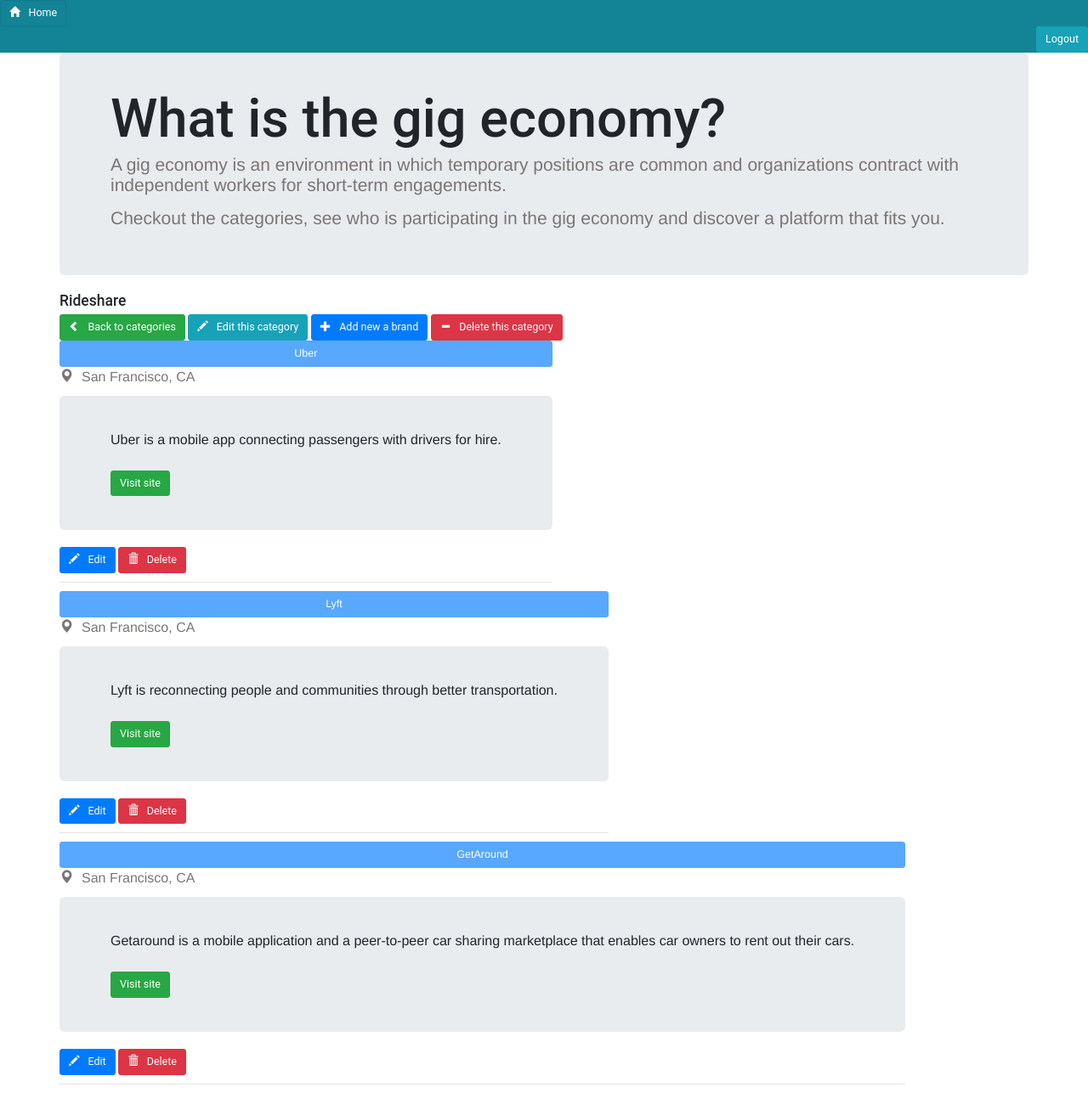
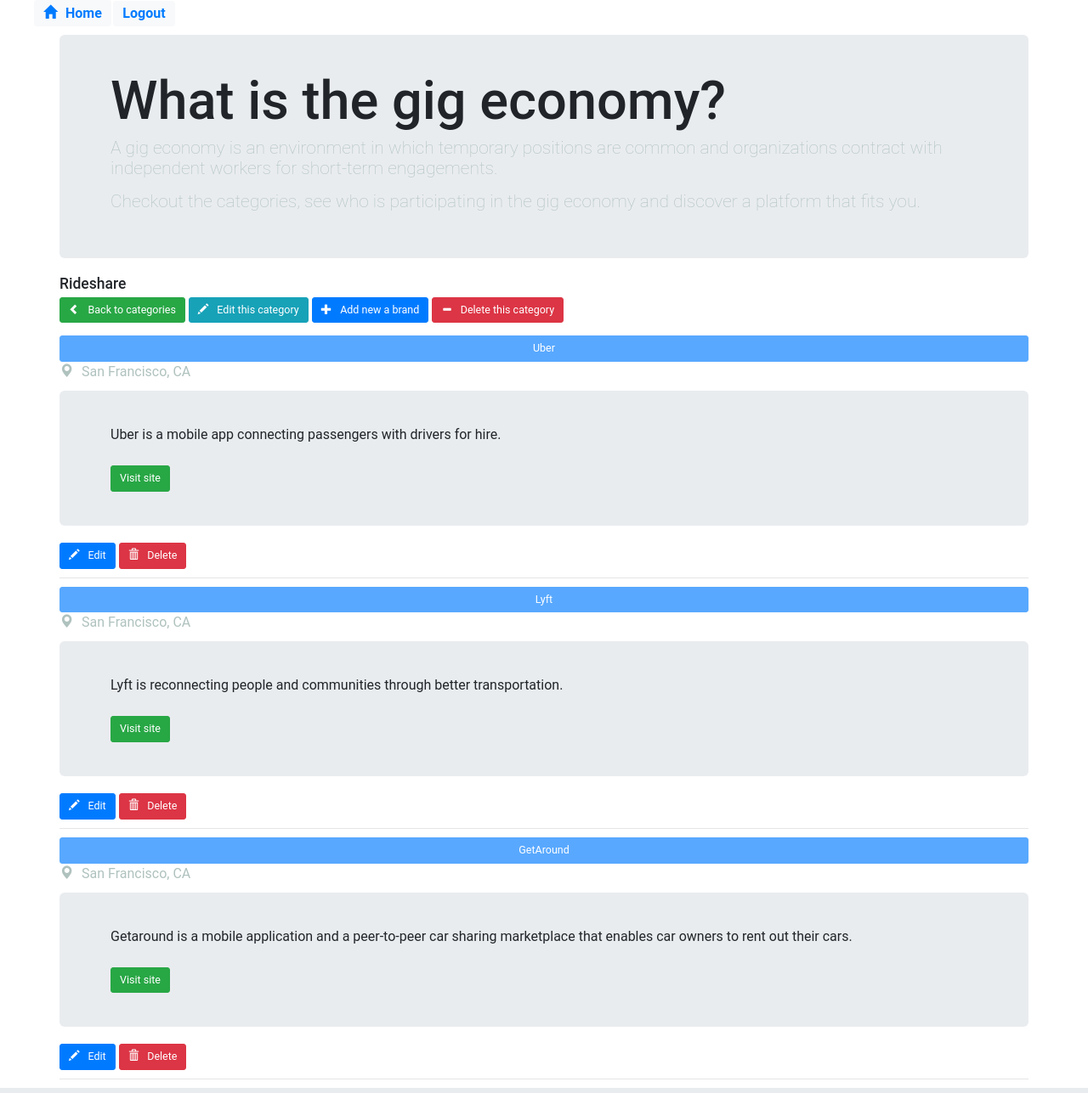
Before and after one commit to huyenhoang/catalog-app, a Flask app: page /categories/1/ in a window 1280 px wide. Shown: the whole page at 85% size. Run offline with Flask 2, Linux system fonts and the light colour scheme; a user stored in the database is signed in; parts of the project's set-up code (start-up, migrations or seed data) failed here and were passed over; some libraries are stand-ins or nearby versions.

Commit message:
Updated templates, css and pyhon for PEP8

```diff
--- a/application.py
+++ b/application.py
@@ -1,14 +1,16 @@
-from flask import Flask, render_template, redirect, url_for, request, flash, jsonify
+from flask import Flask, render_template, redirect
+from flask import url_for, request, flash, jsonify
+from flask import make_response
+from flask import session as login_session
 from sqlalchemy import create_engine
 from sqlalchemy.orm import sessionmaker
 from category_db_setup import Categories, Base, Brands, User
-from flask import session as login_session
-import random, string
 from oauth2client.client import flow_from_clientsecrets
 from oauth2client.client import FlowExchangeError
+import random
+import string
 import httplib2
 import json
-from flask import make_response
 import requests
 
 
@@ -31,6 +33,7 @@
     login_session['state'] = state
     return render_template('login.html', STATE=state)
 
+
 @app.route('/gconnect', methods=['POST'])
 def gconnect():
     # Check state token if valid
@@ -52,7 +55,7 @@
         return response
     # check that the access token is valid
     access_token = credentials.access_token
-    url = ('https://www.googleapis.com/oauth2/v1/tokeninfo?access_token=%s'% access_token)
+    url = ('https://www.googleapis.com/oauth2/v1/tokeninfo?access_token=%s' % access_token)
     h = httplib2.Http()
     result = json.loads(h.request(url, 'GET')[1])
     # if there was an error in access token info, abort.
@@ -144,7 +147,9 @@
         response.headers['Content-Type'] = 'application/json'
         return response
 
-#Login with facebook
+# Login with facebook
+
+
 @app.route('/fbconnect', methods=['POST'])
 def fbconnect():
     if request.args.get('state') != login_session['state']:
@@ -153,7 +158,7 @@
     return response
     access_token = request.data
     app_id = json.loads(open('fb_client_secrets.json'), 'r'())['web']['app_secret']
-    url = 'https://graph.facebook.com/oauth/access_token?grant_type=fb_exchange_token&client_id=%s&client_secret=%s&fb_exchange_token=%s' % (app_id,app_secret,access_token)
+    url = 'https://graph.facebook.com/oauth/access_token?grant_type=fb_exchange_token&client_id=%s&client_secret=%s&fb_exchange_token=%s' % (app_id, app_secret, access_token)
     h = httplib2.Http()
     result = h.request(url, 'GET')[1]
     userinfo_url = "http://graph.facebook.com/v2.2/me"
@@ -167,7 +172,7 @@
     login_session['email'] = data["email"]
     login_session['facebook_id'] = data["id"]
 
-#get user pic
+# get user pic
     url = 'https://graph.facebook/v2.2/me/picture?%s&redirect=0&height=200&width=200' % token
     h = httplib2.Http()
     result = h.request(url, 'GET')[1]
@@ -186,49 +191,53 @@
     output += 'img src="'
     output += login_session['picture']
     output += ' " style="width: 300px; height: 300px; border-radius: 150px; -webskit-border-radius: 150px;-moz-border-radius: 150px;">'
-    flash("you are now logged in as %s" %login_session['username'])
+    flash("you are now logged in as %s" % login_session['username'])
     return output
+
 
 @app.route('/fbdisconnect')
 def fbdisconnect():
-  facebook_id = login_session['facebook_id']
-  url = 'https://graph.facebook.com/%s/permissions' % facebook_id
-  h = httplib2.Http()
-  result = h.request(url, 'DELETE')[1]
-  del login_session['username']
-  del login_session['email']
-  del login_session['picture']
-  del login_session['user_id']
-  del login_session['facebook_id']
-  return "you have been logged out"
-
-@app.route('/disconnect')
-def disconnect():
-  if 'provider' in login_session:
-    if login_session['provider'] == 'google':
-      gdisconnect()
-      del login_session['gplus_id']
-      del login_session['credentials']
-    if login_session['provider'] == 'facebook':
-      fbdisconnect()
-      del login_session['facebook_id']
+    facebook_id = login_session['facebook_id']
+    url = 'https://graph.facebook.com/%s/permissions' % facebook_id
+    h = httplib2.Http()
+    result = h.request(url, 'DELETE')[1]
     del login_session['username']
     del login_session['email']
     del login_session['picture']
     del login_session['user_id']
-    del login_session['provider']
-    flash("You have successfully been logged out.")
-    return redirect(url_for('showRestaurants'))
-  else:
-    flash("You were not logged in to begin with!")
-    redirect(url_for('showCategories'))
+    del login_session['facebook_id']
+    return "you have been logged out"
+
+
+@app.route('/disconnect')
+def disconnect():
+    if 'provider' in login_session:
+        if login_session['provider'] == 'google':
+            gdisconnect()
+            del login_session['gplus_id']
+            del login_session['credentials']
+        if login_session['provider'] == 'facebook':
+            fbdisconnect()
+            del login_session['facebook_id']
+        del login_session['username']
+        del login_session['email']
+        del login_session['picture']
+        del login_session['user_id']
+        del login_session['provider']
+        flash("You have successfully been logged out.")
+        return redirect(url_for('showRestaurants'))
+    else:
+        flash("You were not logged in to begin with!")
+        redirect(url_for('showCategories'))
 
 # API Endpoints
+
 
 @app.route('/categories/JSON')
 def categoriesJSON():
     categories = session.query(Categories).all()
     return jsonify(Categories=[cat.serialize for cat in categories])
+
 
 @app.route('/categories/<int:category_id>/brands/JSON')
 def brandsJSON(category_id):
@@ -236,26 +245,31 @@
     brands = session.query(Brands).filter_by(category_id=category_id).all()
     return jsonify(Brands=[inc.serialize for inc in brands])
 
+
 @app.route('/categories/<int:category_id>/brands/<int:brand_id>/JSON')
 def brandDataJSON(category_id, brand_id):
     brand = session.query(Brands).filter_by(id=brand_id).one()
     return jsonify(Info=brand.serialize)
 
 # Show all categories
+
+
 @app.route('/')
 @app.route('/categories/')
 def showCategories():
     category = session.query(Categories).order_by(Categories.category)
-    #if 'username' not in login_session:
-        #return render_template('publiccategory.html', category=category)
-    #else:
-    return render_template('category.html', category=category)
+    if 'username' not in login_session:
+        return render_template('publiccategory.html', category=category)
+    else:
+        return render_template('category.html', category=category)
 
 # Add new a category
+
+
 @app.route('/categories/new/', methods=['GET', 'POST'])
 def newCategory():
-    #if 'username' not in login_session:
-        #return redirect('/login')
+    if 'username' not in login_session:
+        return redirect('/login')
     if request.method == 'POST':
         newCategory = Categories(category=request.form['name'], user_id=login_session['user_id'])
         session.add(newCategory)
@@ -266,11 +280,13 @@
         return render_template('newCategory.html')
 
 # Edit a category
+
+
 @app.route('/categories/<int:category_id>/edit/', methods=['GET', 'POST'])
 def editCategory(category_id):
-    #if 'username' not in login_session:
-        #return redirect('/login')
-    editedCategory =session.query(Categories).filter_by(id=category_id).one()
+    if 'username' not in login_session:
+        return redirect('/login')
+    editedCategory = session.query(Categories).filter_by(id=category_id).one()
     if request.method == 'POST':
         if request.form['name']:
             editedCategory.category = request.form['name']
@@ -280,11 +296,13 @@
         return render_template('editCategory.html', category=editedCategory)
 
 # Delete a category
+
+
 @app.route('/categories/<int:category_id>/delete/', methods=['GET', 'POST'])
 def deleteCategory(category_id):
     categoryToDelete = session.query(Categories).filter_by(id=category_id).one()
-    #if 'username' not in login_session:
-        #return redirect('/login')
+    if 'username' not in login_session:
+        return redirect('/login')
     if categoryToDelete.user_id != login_session['user_id']:
         return "<script>function myFunction() {alert('Sorry but you are not authorized to delete this category.');}</script>/body onload='myFunction()''>"
     if request.method == 'POST':
@@ -296,22 +314,26 @@
         return render_template('deleteCategory.html', category=categoryToDelete)
 
 # Show individual category's brands (previously GigEconomy)
+
+
 @app.route('/categories/<int:category_id>/')
 @app.route('/categories/<int:category_id>/brands/')
 def showBrands(category_id):
     category = session.query(Categories).filter_by(id=category_id).one()
     owner = getUserInfo(category.user_id)
     brands = session.query(Brands).filter_by(category_id=category_id)
-    #if 'username' not in login_session or owner.id != login_session['user_id']:
-        #return render_template('publicbrands.html', brands=brands, category=category, owner=owner)
-    #else:
-    return render_template('brands.html', category=category, brands=brands, owner=owner)
+    if 'username' not in login_session or owner.id != login_session['user_id']:
+        return render_template('publicbrands.html', brands=brands, category=category, owner=owner)
+    else:
+        return render_template('brands.html', category=category, brands=brands, owner=owner)
 
 # Add a new brand
+
+
 @app.route('/categories/<int:category_id>/brands/new/', methods=['GET', 'POST'])
 def newBrand(category_id):
-    #if 'username' not in login_session:
-        #return redirect('/login')
+    if 'username' not in login_session:
+        return redirect('/login')
     if request.method == 'POST':
         newBrand = Brands(name=request.form['name'], location=request.form['location'], description=request.form['description'], website=request.form['website'], category_id=category_id, user_id=login_session['user_id'])
         session.add(newBrand)
@@ -322,10 +344,12 @@
         return render_template('newBrand.html', category_id=category_id)
 
 # Edit a brand
+
+
 @app.route('/categories/<int:category_id>/brands/<int:brand_id>/edit/', methods=['GET', 'POST'])
 def editBrand(category_id, brand_id):
-    #if 'username' not in login_session:
-        #return redirect('/login')
+    if 'username' not in login_session:
+        return redirect('/login')
     editedBrand = session.query(Brands).filter_by(id=brand_id).one()
     if request.method == 'POST':
         if request.form['name']:
@@ -344,10 +368,12 @@
         return render_template('editBrand.html', category_id=category_id, brand_id=brand_id, inc=editedBrand)
 
 # Delete a brand
+
+
 @app.route('/categories/<int:category_id>/brands/<int:brand_id>/delete/', methods=['GET', 'POST'])
 def deleteBrand(category_id, brand_id):
-    #if 'username' not in login_session:
-        #return redirect('/login')
+    if 'username' not in login_session:
+        return redirect('/login')
     deletedBrand = session.query(Brands).filter_by(id=brand_id).one()
     if request.method == 'POST':
         if request.form['name']:
@@ -360,22 +386,26 @@
         return render_template('deleteBrand.html', category_id=category_id, brand_id=brand_id, inc=deletedBrand)
 
 # for users
+
+
 def getUserID(email):
     try:
-        user = session.query(User).filter_by(email = email).one()
+        user = session.query(User).filter_by(email=email).one()
         return user.id
     except:
         return None
 
+
 def getUserInfo(user_id):
-    user = session.query(User).filter_by(id = user_id).one()
+    user = session.query(User).filter_by(id=user_id).one()
     return user
 
+
 def createUser(login_session):
-    newUser = User(name = login-session['username'], email = login_session['email'], picture = login_session['picture'])
+    newUser = User(name=login-session['username'], email=login_session['email'], picture=login_session['picture'])
     session.add(newUser)
     session.commit()
-    user = session.query(User).filter_by(email = login_session['email']).one()
+    user = session.query(User).filter_by(email=login_session['email']).one()
     return user.id
 
 if __name__ == '__main__':
--- a/static/styles.css
+++ b/static/styles.css
@@ -1,45 +1,59 @@
 * {
-	font-family: "Helvetica Neue Bold", Roboto, Helvetica, Arial, sans-serif;
+	font-family: Roboto, Helvetica, Arial, sans-serif;
 	font-weight: 700;
 }
 
 h1 {
-	font-family: "Helvetica Neue Light", Roboto, Helvetica, Arial, sans-serif;
-	font-size: 50px;
-	color: #51453B;
+	font-family: Roboto, Helvetica, Arial, sans-serif;
+	font-size: 40px;
+	color: #A5C2E6;
 	line-height: 60px;
-	font-weight: 300;
+	font-weight: 200;
 }
 
 h2 {
 	font-size: 24px;
-	color: #42C3C9;
+	color: #A5C2E6;
 	line-height: 29px;
 }
 
 h3 {
 	font-size: 18px;
-	color: #4A4A4A;
+	color: #A5C2E6;
 	line-height: 23px;
 }
 p {
- 	font-family: "Helvetica Neue", Roboto, Helvetica, Arial, sans-serif;
+ 	font-family: Roboto, Helvetica, Arial, sans-serif;
  	font-size: 16px;
- 	color: #7B7573;
+ 	color: #AFC2BE;
  	line-height: 24px;
  	font-weight: 400;
  }
+
 strong {
  	font-size: 16px;
- 	color: #7B7573;
+ 	color: #A5C2E6;
  	line-height: 24px;
  }
 
 a {
- 	font-size: 14px;
- 	color: #0093B9;
- 	line-height: 17px;
+ 	font-size: 16px;
+ 	color: #A5C2E6;
+ 	line-height: 18px;
  }
+
+ .cancel {
+	 float: right;
+	 clear:both;
+ }
+
+ .brand-info {
+	 width: 100%;
+ }
+
+.head {
+	color: white;
+}
 
 .btn {
 	padding: 20px;
@@ -66,8 +80,8 @@
 
 .owner figcaption {
 	font-size: 14px;
-	color: #7B7573;
-	font-weight: 400;
+	color: #A5C2E6;
+	font-weight: 200;
 	margin-top: -20px;
 }
 
--- a/templates/brands.html
+++ b/templates/brands.html
@@ -27,6 +27,7 @@
     </a>
     </div>
 </div>
+<br>
 <div class="row">
     {% for inc in brands %}
     <!-- brand information -->
--- a/templates/deleteBrand.html
+++ b/templates/deleteBrand.html
@@ -15,7 +15,7 @@
         </div>
       </form>
       <!--Cancel -->
-      <a href="{{ url_for('showBrands', category_id=inc.category_id )}}">
+      <a class="cancel" href="{{ url_for('showBrands', category_id=inc.category_id )}}">
         <button class="btn btn-danger btn-lg">
           <span class="glyphicon glyphicon-remove" aria-hidden="true"></span> Cancel
         </button>
--- a/templates/header.html
+++ b/templates/header.html
@@ -1,16 +1,16 @@
 <div class="sticky-top">
-    <div class="btn-info btn-block">
-        <div>
-            <a class="btn btn-info btn-lg" href="{{url_for('showCategories')}}">
+    <ul class="head">
+        <li class="btn btn-light btn-lg">
+            <a href="{{url_for('showCategories')}}">
                 <span class="glyphicon glyphicon-home" aria-hidden="true"></span>Home
             </a>
-        </div>
-        <div class="text-right clearfix">
+        </li>
+        <li class="btn btn-light btn-lg">
             {%if 'username' not in session %}
-                <a class="btn btn-info btn-lg" href="{{url_for('showLogin')}}">Click Here to Login </a>
+                <a href="{{url_for('showLogin')}}">Click Here to Login </a>
             {% else %}
-                <a class="btn btn-info btn-lg" href="{{url_for('disconnect')}}">Logout </a>
+                <a href="{{url_for('disconnect')}}">Logout </a>
             {% endif %}
-        </div>
-    </div>
+        </li>
+    </ul>
 </div>
--- a/templates/publicbrands.html
+++ b/templates/publicbrands.html
@@ -5,6 +5,8 @@
 <div class="row">
     <h2>{{ category.category }}</h2>
 </div>
+<br>
+<br>
 <div class="row">
     <figure class="owner">
         <img src="{{owner.picture}}" class="img-thumbnail">
@@ -18,4 +20,5 @@
             {% endfor %}
         </ul>
 </div>
+<br>
 {% endblock %}
```
